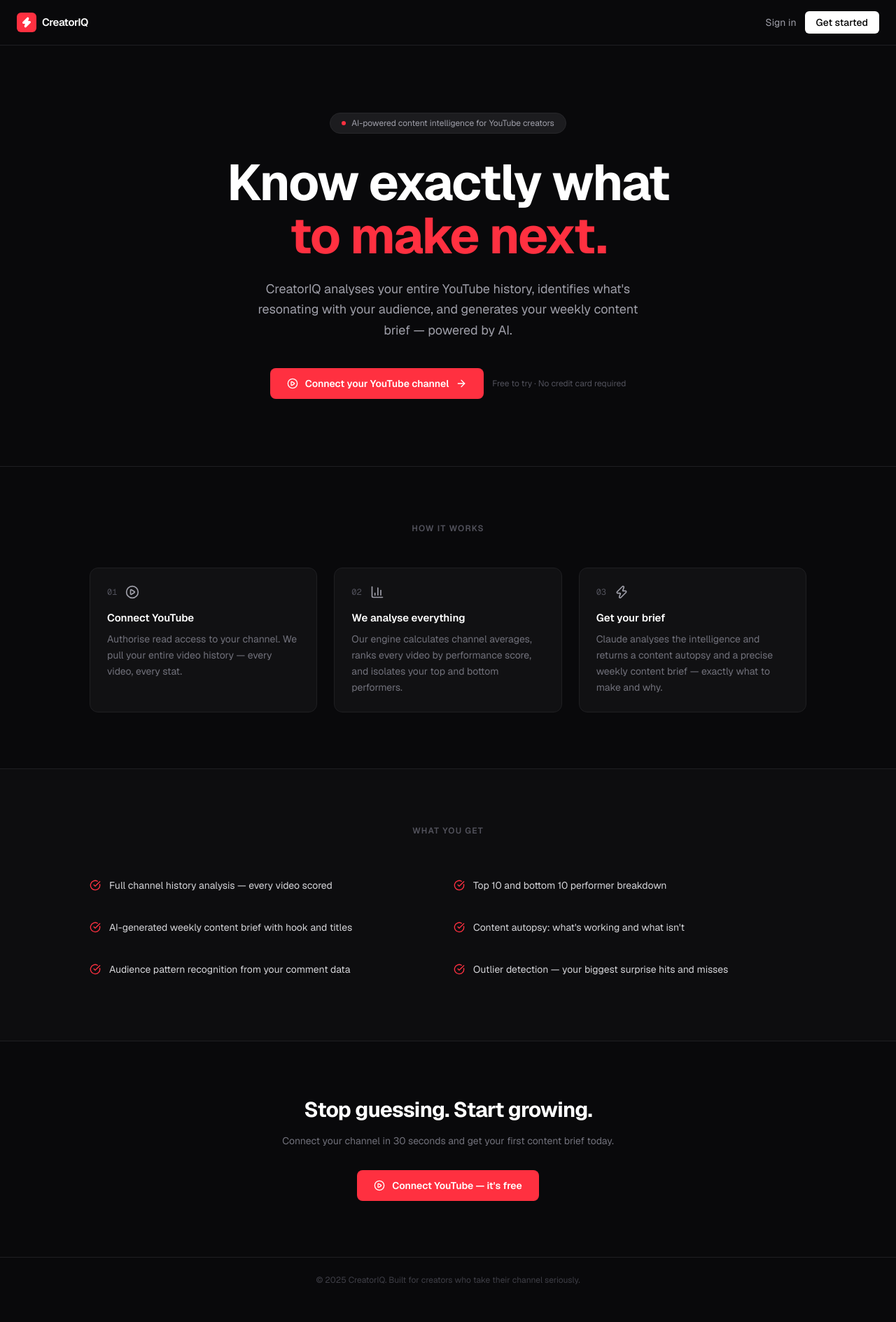
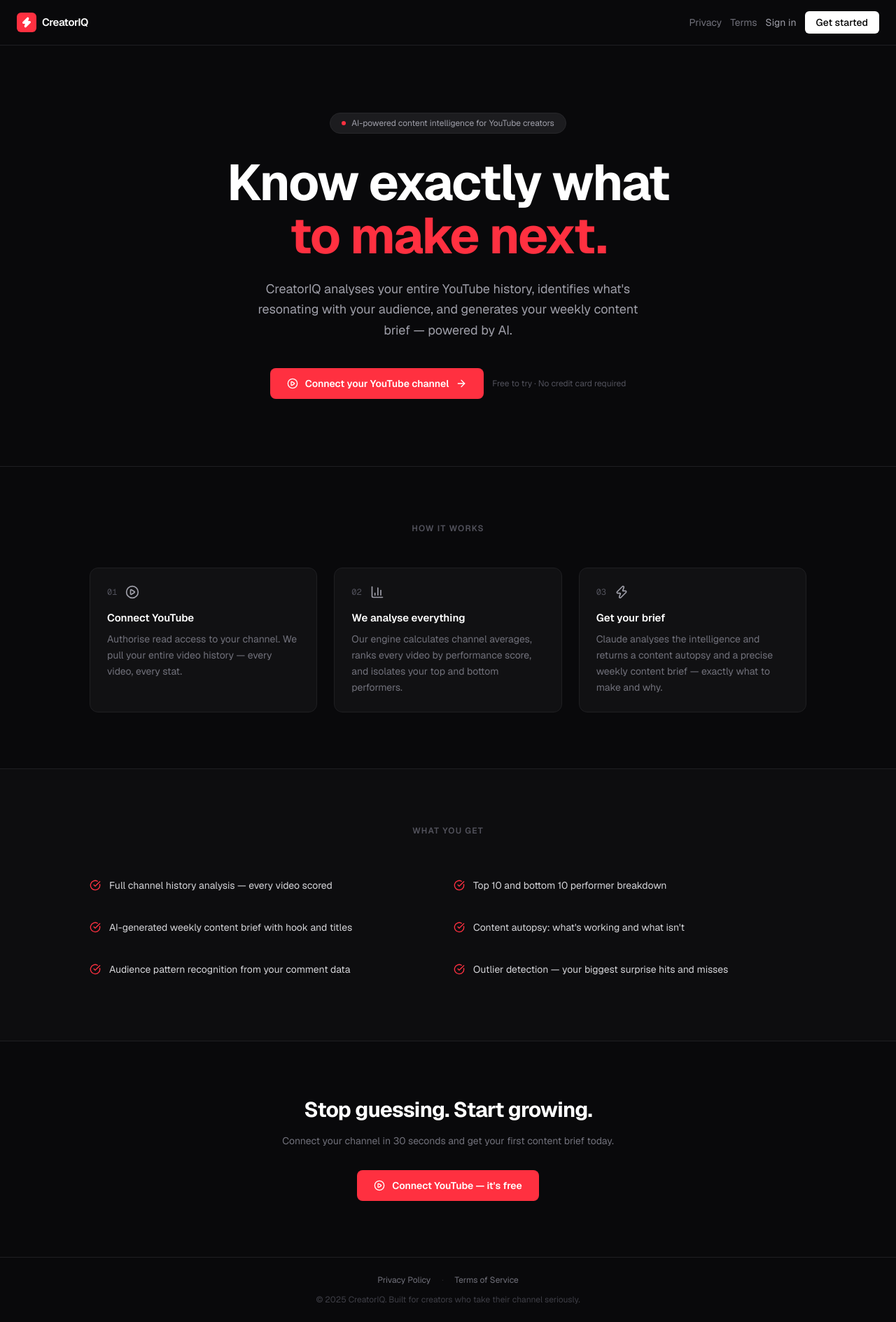
Before and after one commit to yujune1447-glitch/ClientIQ, a Next.js app: page / in a window 1280 px wide. Shown: the whole page at 70% size. Before the commit the page ends 1861 px from the top, so only its background shows below. Built offline with nearby package versions, Linux system fonts and the light colour scheme; no server answers.

Commit message:
Harden TikTok OAuth: in-app privacy/terms links + bulletproof callback error handling

```diff
--- a/app/api/auth/tiktok/callback/route.ts
+++ b/app/api/auth/tiktok/callback/route.ts
@@ -16,6 +16,7 @@
     return res;
   };
 
+  try {
   if (!stateCookie || stateParam !== stateCookie) {
     return clearState(NextResponse.redirect(`${APP_URL}/workspace?tiktok_error=state_mismatch`));
   }
@@ -105,4 +106,7 @@
   }
 
   return clearState(NextResponse.redirect(`${APP_URL}/workspace`));
+  } catch {
+    return clearState(NextResponse.redirect(`${APP_URL}/workspace?tiktok_error=unexpected`));
+  }
 }
--- a/app/components/WorkspaceShell.tsx
+++ b/app/components/WorkspaceShell.tsx
@@ -636,6 +636,11 @@
             <Settings className="w-3.5 h-3.5 shrink-0" />
             <span className="text-[12px] font-medium">Settings</span>
           </a>
+          <div className="flex items-center gap-2 px-3 pt-1.5 text-[11px] text-zinc-700">
+            <a href="/privacy" className="hover:text-zinc-400 transition-colors">Privacy</a>
+            <span>·</span>
+            <a href="/terms" className="hover:text-zinc-400 transition-colors">Terms</a>
+          </div>
         </div>
       </aside>
 
--- a/app/page.tsx
+++ b/app/page.tsx
@@ -18,6 +18,12 @@
           <span className="font-semibold text-[15px] tracking-tight">CreatorIQ</span>
         </div>
         <div className="flex items-center gap-3">
+          <Link href="/privacy" className="text-sm text-zinc-500 hover:text-white transition-colors hidden sm:inline">
+            Privacy
+          </Link>
+          <Link href="/terms" className="text-sm text-zinc-500 hover:text-white transition-colors hidden sm:inline">
+            Terms
+          </Link>
           <a href="/api/auth/youtube" className="text-sm text-zinc-400 hover:text-white transition-colors">
             Sign in
           </a>
@@ -148,7 +154,12 @@
       </section>
 
       {/* Footer */}
-      <footer className="border-t border-[#1f1f22] py-6 px-6 text-center">
+      <footer className="border-t border-[#1f1f22] py-6 px-6 flex flex-col items-center gap-3">
+        <div className="flex items-center gap-4 text-xs text-zinc-500">
+          <Link href="/privacy" className="hover:text-zinc-300 transition-colors">Privacy Policy</Link>
+          <span className="text-zinc-800">·</span>
+          <Link href="/terms" className="hover:text-zinc-300 transition-colors">Terms of Service</Link>
+        </div>
         <p className="text-xs text-zinc-700">
           © 2025 CreatorIQ. Built for creators who take their channel seriously.
         </p>
```
